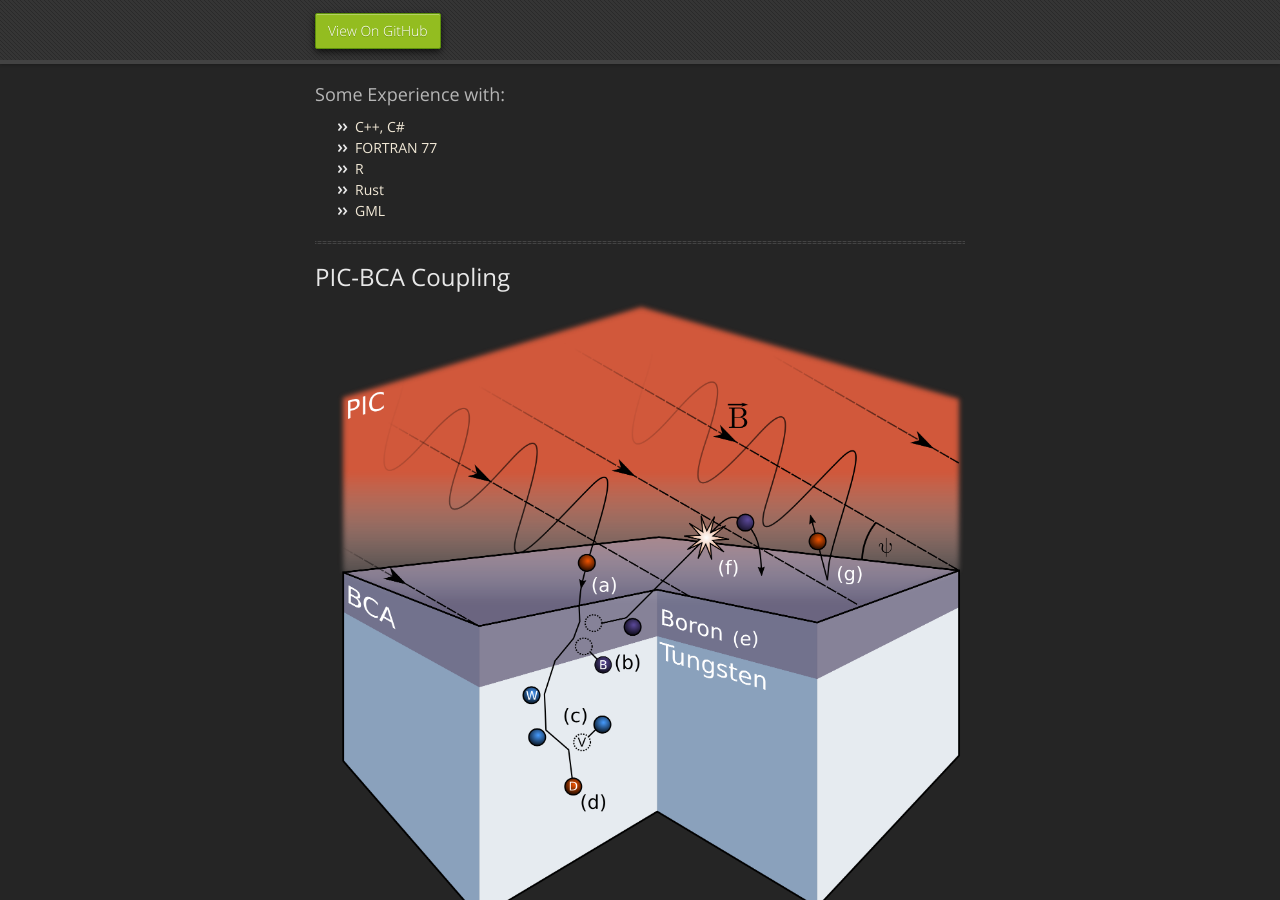
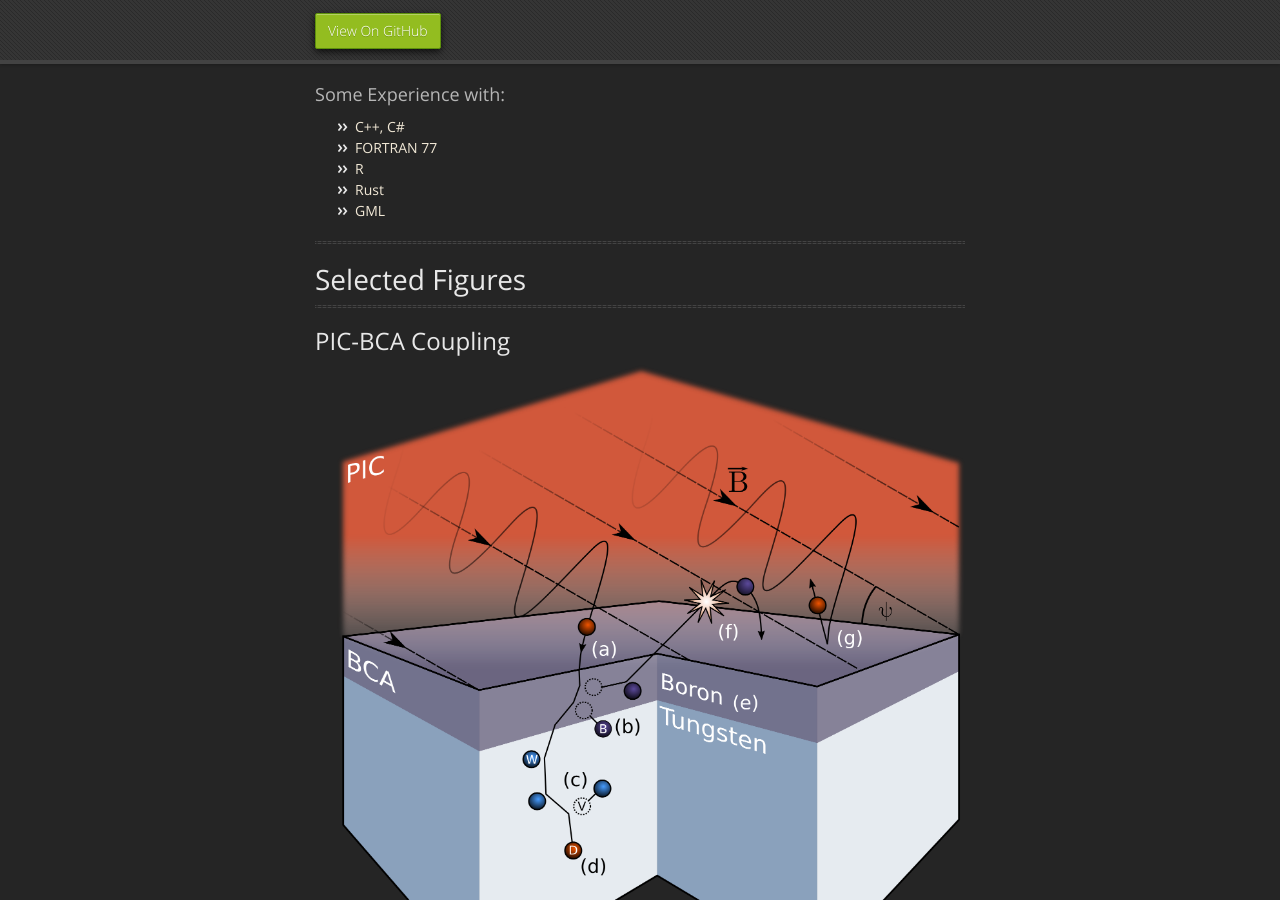
Before and after one commit to drobnyjt/test_jekyll, a Jekyll site: the page built from index.md, in a window 1280 px wide and 900 px high, scrolled down 1374 px. Built offline with Jekyll 4.4.1, drawn with Linux system fonts in a browser that asks for light colours; our own code applies the rules of GitHub Pages for plain Markdown files.

Commit message:
Update index.md

```diff
--- a/index.md
+++ b/index.md
@@ -57,6 +57,10 @@ layout: default
 
 * * *
 
+# Selected Figures
+
+* * *
+
 ## PIC-BCA Coupling
 
 ![PIC-BCA 3D coupling illustration.](./PMI_3_labels.png)
```
